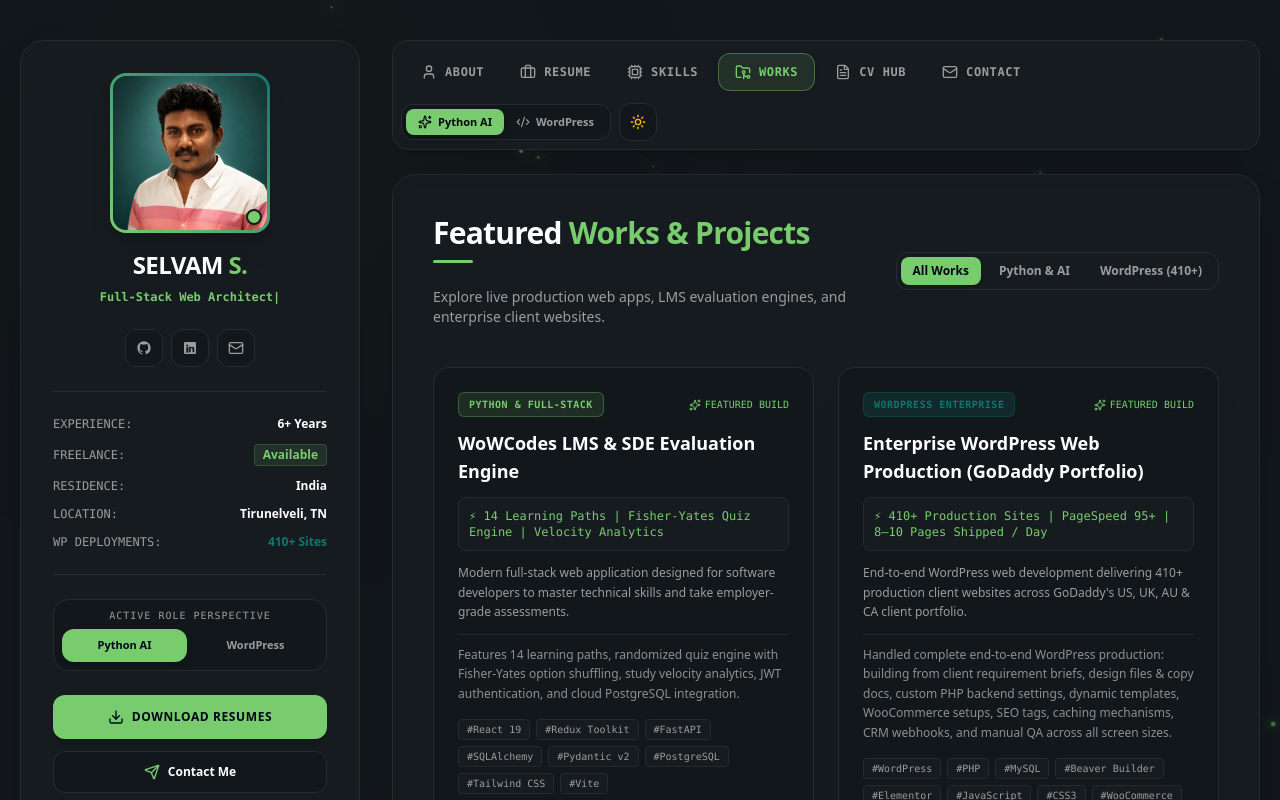
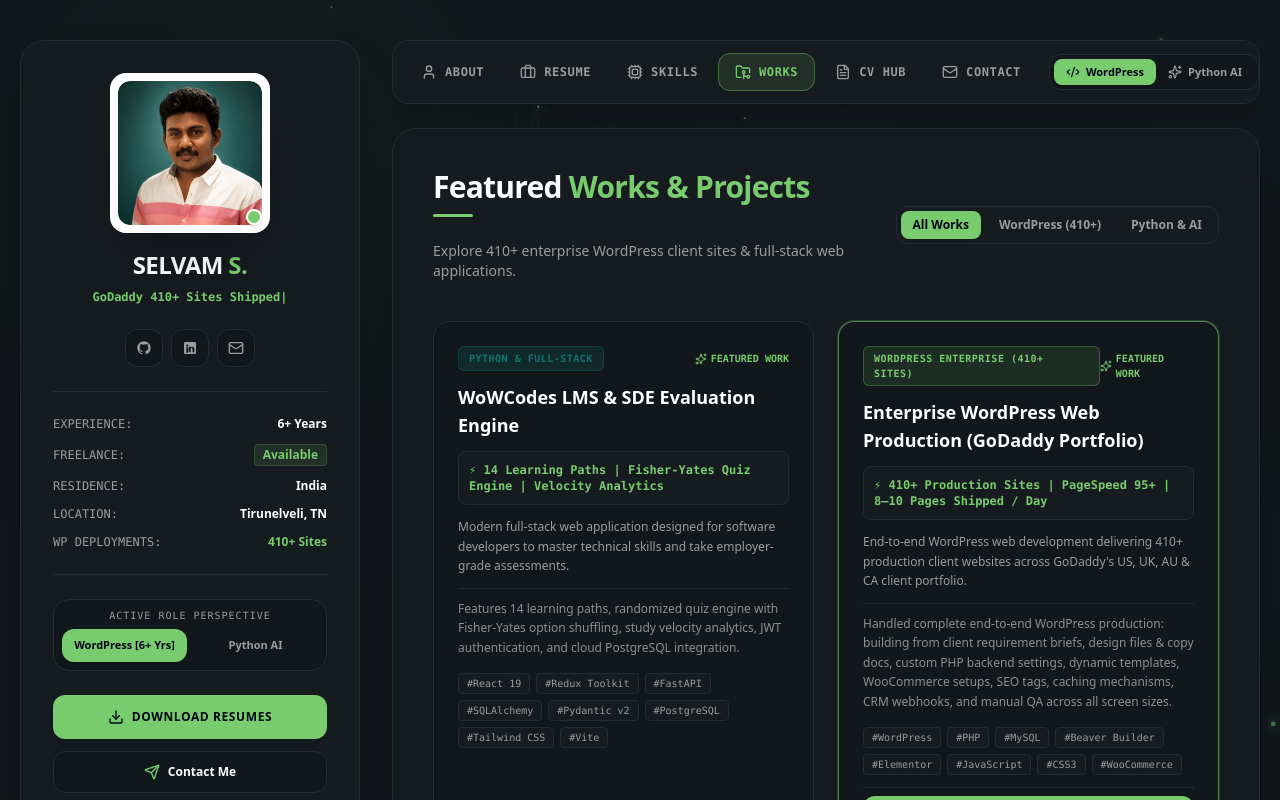
Before and after one commit to Selva-DevEyes/Selvam_SDE, a Next.js app: page / in a window 1280 px wide. Both pictures are taken after a click on the button "WORKS". Shown: the top 800 px of the page. Built offline with nearby package versions, Linux system fonts and the light colour scheme.

Commit message:
Prioritize WordPress role first, add white background avatar frame, enforce single row header nav

```diff
--- a/src/app/page.tsx
+++ b/src/app/page.tsx
@@ -13,7 +13,8 @@ import { BackgroundAnimation } from '@/components/BackgroundAnimation';
 
 export default function Home() {
   const [activeTab, setActiveTab] = useState<string>('about');
-  const [currentRole, setCurrentRole] = useState<'python-ai' | 'wordpress-fullstack'>('python-ai');
+  // Default prioritized role set to 'wordpress-fullstack' as requested
+  const [currentRole, setCurrentRole] = useState<'python-ai' | 'wordpress-fullstack'>('wordpress-fullstack');
   const [theme, setTheme] = useState<'dark' | 'light'>('dark');
 
   // Load theme preference
@@ -80,7 +81,7 @@ export default function Home() {
           {/* Right Main Content Window */}
           <div className="flex-1 w-full min-w-0">
 
-            {/* Top Floating Navigation Header */}
+            {/* Top Floating Navigation Header in Single Row */}
             <HeaderNav
               activeTab={activeTab}
               onTabChange={setActiveTab}
--- a/src/components/HeaderNav.tsx
+++ b/src/components/HeaderNav.tsx
@@ -30,17 +30,17 @@ export const HeaderNav: React.FC<HeaderNavProps> = ({
   ];
 
   return (
-    <header className="bg-[var(--bg-card)] border border-[var(--border-color)] rounded-2xl p-2 mb-6 flex flex-wrap items-center justify-between gap-2 shadow-xl sticky top-4 z-40 transition-colors duration-300">
+    <header className="bg-[var(--bg-card)] border border-[var(--border-color)] rounded-2xl p-2 mb-6 flex flex-nowrap items-center justify-between gap-2 shadow-xl sticky top-4 z-40 transition-colors duration-300 overflow-x-auto">
 
-      {/* Navigation Tabs */}
-      <nav className="flex items-center gap-1 overflow-x-auto py-1 px-1 scrollbar-none w-full sm:w-auto">
+      {/* Navigation Tabs - Strict Single Horizontal Row */}
+      <nav className="flex items-center gap-1 flex-nowrap overflow-x-auto py-1 px-1 whitespace-nowrap scrollbar-none shrink-0">
         {tabs.map((tab) => {
           const isActive = activeTab === tab.id;
           return (
             <button
               key={tab.id}
               onClick={() => onTabChange(tab.id)}
-              className={`flex items-center gap-2 px-3.5 sm:px-4 py-2.5 rounded-xl text-xs font-mono font-bold tracking-wider transition-all duration-300 ${
+              className={`flex items-center gap-2 px-3 sm:px-4 py-2.5 rounded-xl text-xs font-mono font-bold tracking-wider transition-all duration-300 shrink-0 ${
                 isActive
                   ? 'bg-[var(--accent-green-bg)] text-[var(--accent-green)] border border-[var(--accent-green)]/40 shadow-sm'
                   : 'text-[var(--text-muted)] hover:text-[var(--text-main)] hover:bg-slate-800/20'
@@ -56,38 +56,38 @@ export const HeaderNav: React.FC<HeaderNavProps> = ({
       </nav>
 
       {/* Right Controls: Role Switcher & Theme Toggle */}
-      <div className="flex items-center gap-2">
+      <div className="flex items-center gap-2 shrink-0">
 
-        {/* Role Switcher Pill */}
-        <div className="hidden md:flex items-center p-1 bg-[var(--bg-body)] rounded-xl border border-[var(--border-color)] text-xs">
+        {/* Role Switcher Pill (WordPress Prioritized First) */}
+        <div className="hidden lg:flex items-center p-1 bg-[var(--bg-body)] rounded-xl border border-[var(--border-color)] text-xs">
+          <button
+            onClick={() => onRoleToggle('wordpress-fullstack')}
+            className={`flex items-center gap-1.5 px-3 py-1.5 rounded-lg text-[11px] font-bold transition-all ${
+              currentRole === 'wordpress-fullstack'
+                ? 'bg-[var(--accent-green)] text-slate-950 shadow-md'
+                : 'text-[var(--text-muted)] hover:text-[var(--text-main)]'
+            }`}
+          >
+            <Code2 className="w-3.5 h-3.5" />
+            <span>WordPress</span>
+          </button>
           <button
             onClick={() => onRoleToggle('python-ai')}
             className={`flex items-center gap-1.5 px-3 py-1.5 rounded-lg text-[11px] font-bold transition-all ${
               currentRole === 'python-ai'
-                ? 'bg-[var(--accent-green)] text-slate-950 shadow-md'
+                ? 'bg-[var(--accent-cyan)] text-white shadow-md'
                 : 'text-[var(--text-muted)] hover:text-[var(--text-main)]'
             }`}
           >
             <Sparkles className="w-3.5 h-3.5" />
             <span>Python AI</span>
           </button>
-          <button
-            onClick={() => onRoleToggle('wordpress-fullstack')}
-            className={`flex items-center gap-1.5 px-3 py-1.5 rounded-lg text-[11px] font-bold transition-all ${
-              currentRole === 'wordpress-fullstack'
-                ? 'bg-[var(--accent-cyan)] text-white shadow-md'
-                : 'text-[var(--text-muted)] hover:text-[var(--text-main)]'
-            }`}
-          >
-            <Code2 className="w-3.5 h-3.5" />
-            <span>WordPress</span>
-          </button>
         </div>
 
         {/* Dark / Light Mode Toggle Button */}
         <button
           onClick={onThemeToggle}
-          className="p-2.5 rounded-xl bg-[var(--bg-body)] border border-[var(--border-color)] text-[var(--text-muted)] hover:text-[var(--accent-green)] hover:border-[var(--accent-green)]/40 transition-all flex items-center justify-center"
+          className="p-2.5 rounded-xl bg-[var(--bg-body)] border border-[var(--border-color)] text-[var(--text-muted)] hover:text-[var(--accent-green)] hover:border-[var(--accent-green)]/40 transition-all flex items-center justify-center shrink-0"
           title={`Switch to ${theme === 'dark' ? 'Light' : 'Dark'} Mode`}
           aria-label="Toggle Dark/Light Theme"
         >
--- a/src/components/ProfileSidebar.tsx
+++ b/src/components/ProfileSidebar.tsx
@@ -21,11 +21,12 @@ export const ProfileSidebar: React.FC<ProfileSidebarProps> = ({
   theme,
   onThemeToggle,
 }) => {
+  // WordPress role prioritized first in titles array
   const titles = [
-    "Python Developer & Data Analyst",
-    "WordPress Specialist (6+ Yrs)",
+    "WordPress Developer [6+ Yrs]",
     "Full-Stack Web Architect",
-    "GoDaddy 410+ Sites Shipped"
+    "GoDaddy 410+ Sites Shipped",
+    "Python Developer & Data Analyst"
   ];
   const [titleIdx, setTitleIdx] = useState(0);
 
@@ -42,21 +43,21 @@ export const ProfileSidebar: React.FC<ProfileSidebarProps> = ({
       {/* Top Profile Header */}
       <div className="flex flex-col items-center text-center space-y-4">
 
-        {/* Profile Image Frame with Glow */}
+        {/* Profile Image Frame with White Background & Balanced Margins */}
         <div className="relative group">
-          <div className="w-36 h-36 sm:w-40 sm:h-40 rounded-2xl bg-gradient-to-tr from-[var(--accent-green)] to-[var(--accent-cyan)] p-[3px] shadow-xl transition-transform duration-300 group-hover:scale-105 overflow-hidden">
-            <div className="w-full h-full bg-[var(--bg-body)] rounded-[13px] overflow-hidden relative transition-colors duration-300">
+          <div className="w-36 h-36 sm:w-40 sm:h-40 rounded-2xl bg-white p-1.5 shadow-2xl border-2 border-white transition-transform duration-300 group-hover:scale-105 overflow-hidden">
+            <div className="w-full h-full bg-white rounded-xl overflow-hidden relative flex items-center justify-center">
               <Image
                 src="/profile.jpg"
                 alt="Selvam S"
                 width={160}
                 height={160}
-                className="w-full h-full object-cover object-center"
+                className="w-full h-full object-cover object-center rounded-xl bg-white"
                 priority
               />
             </div>
           </div>
-          <span className="absolute bottom-2 right-2 w-4 h-4 rounded-full bg-[var(--accent-green)] border-2 border-[var(--bg-card)] shadow-md" />
+          <span className="absolute bottom-2 right-2 w-4 h-4 rounded-full bg-[var(--accent-green)] border-2 border-white shadow-md" />
         </div>
 
         {/* Name & Subtitle */}
@@ -137,35 +138,35 @@ export const ProfileSidebar: React.FC<ProfileSidebarProps> = ({
         </div>
         <div className="flex justify-between items-center">
           <span className="text-[var(--text-muted)] font-mono">WP DEPLOYMENTS:</span>
-          <span className="font-semibold text-[var(--accent-cyan)]">410+ Sites</span>
+          <span className="font-semibold text-[var(--accent-green)] font-bold">410+ Sites</span>
         </div>
       </div>
 
-      {/* Role Focus Switcher Toggle */}
+      {/* Role Focus Switcher Toggle (WordPress Prioritized First) */}
       <div className="p-2 rounded-2xl bg-[var(--bg-body)] border border-[var(--border-color)] mb-6 space-y-1.5 transition-colors duration-300">
         <div className="text-[10px] font-mono text-[var(--text-muted)] text-center uppercase tracking-widest">
           Active Role Perspective
         </div>
         <div className="grid grid-cols-2 gap-1.5 text-[11px]">
           <button
-            onClick={() => onRoleToggle('python-ai')}
+            onClick={() => onRoleToggle('wordpress-fullstack')}
             className={`py-2 px-2 rounded-xl font-bold transition-all ${
-              currentRole === 'python-ai'
+              currentRole === 'wordpress-fullstack'
                 ? 'bg-[var(--accent-green)] text-slate-950 shadow-md'
                 : 'text-[var(--text-muted)] hover:text-[var(--text-main)]'
             }`}
           >
-            Python AI
+            WordPress [6+ Yrs]
           </button>
           <button
-            onClick={() => onRoleToggle('wordpress-fullstack')}
+            onClick={() => onRoleToggle('python-ai')}
             className={`py-2 px-2 rounded-xl font-bold transition-all ${
-              currentRole === 'wordpress-fullstack'
+              currentRole === 'python-ai'
                 ? 'bg-[var(--accent-cyan)] text-white shadow-md'
                 : 'text-[var(--text-muted)] hover:text-[var(--text-main)]'
             }`}
           >
-            WordPress
+            Python AI
           </button>
         </div>
       </div>
--- a/src/components/ProjectsSection.tsx
+++ b/src/components/ProjectsSection.tsx
@@ -1,17 +1,18 @@
 'use client';
 
 import React, { useState } from 'react';
-import { PORTFOLIO_DATA, Project } from '@/data/portfolioData';
+import { PORTFOLIO_DATA } from '@/data/portfolioData';
 import { GithubIcon } from '@/components/Icons';
-import { ExternalLink, Sparkles, Globe, Layers, ChevronDown, ChevronUp } from 'lucide-react';
+import { ExternalLink, Sparkles, Globe, ChevronDown, ChevronUp, CheckCircle2 } from 'lucide-react';
 
 interface ProjectsSectionProps {
   currentRole: 'python-ai' | 'wordpress-fullstack';
 }
 
-export const ProjectsSection: React.FC<ProjectsSectionProps> = ({ currentRole }) => {
-  const [filter, setFilter] = useState<'all' | 'python-ai' | 'wordpress'>('all');
-  const [expandedClientListId, setExpandedClientListId] = useState<string | null>(null);
+export const ProjectsSection: React.FC<ProjectsSectionProps> = () => {
+  const [filter, setFilter] = useState<'all' | 'wordpress' | 'python-ai'>('all');
+  // Open live client list drawer by default for GoDaddy WordPress project
+  const [expandedClientListId, setExpandedClientListId] = useState<string | null>('proj-godaddy-corporate-wordpress');
 
   const projects = PORTFOLIO_DATA.projects.filter((p) => {
     if (filter === 'all') return true;
@@ -21,14 +22,14 @@ export const ProjectsSection: React.FC<ProjectsSectionProps> = ({ currentRole })
   return (
     <div className="space-y-10 animate-in fade-in duration-300">
 
-      {/* Title */}
+      {/* Title & Role Priority Banner */}
       <div className="flex flex-col sm:flex-row sm:items-center justify-between gap-4">
         <div>
           <h2 className="text-2xl sm:text-3xl font-extrabold text-[var(--text-main)] tracking-tight title-line">
             Featured <span className="text-[var(--accent-green)]">Works & Projects</span>
           </h2>
           <p className="text-xs sm:text-sm text-[var(--text-muted)]">
-            Explore live production web apps, LMS evaluation engines, and enterprise client websites.
+            Explore 410+ enterprise WordPress client sites & full-stack web applications.
           </p>
         </div>
 
@@ -45,24 +46,24 @@ export const ProjectsSection: React.FC<ProjectsSectionProps> = ({ currentRole })
             All Works
           </button>
           <button
-            onClick={() => setFilter('python-ai')}
+            onClick={() => setFilter('wordpress')}
             className={`px-3 py-1.5 rounded-lg font-bold transition-all ${
-              filter === 'python-ai'
+              filter === 'wordpress'
                 ? 'bg-[var(--accent-green)] text-slate-950 shadow-sm'
                 : 'text-[var(--text-muted)] hover:text-[var(--text-main)]'
             }`}
           >
-            Python & AI
+            WordPress (410+)
           </button>
           <button
-            onClick={() => setFilter('wordpress')}
+            onClick={() => setFilter('python-ai')}
             className={`px-3 py-1.5 rounded-lg font-bold transition-all ${
-              filter === 'wordpress'
+              filter === 'python-ai'
                 ? 'bg-[var(--accent-cyan)] text-white shadow-sm'
                 : 'text-[var(--text-muted)] hover:text-[var(--text-main)]'
             }`}
           >
-            WordPress (410+)
+            Python & AI
           </button>
         </div>
       </div>
@@ -70,30 +71,34 @@ export const ProjectsSection: React.FC<ProjectsSectionProps> = ({ currentRole })
       {/* Projects Grid */}
       <div className="grid md:grid-cols-2 gap-6">
         {projects.map((proj) => {
-          const isPython = proj.category === 'python-ai';
+          const isWordpress = proj.category === 'wordpress';
           const isExpanded = expandedClientListId === proj.id;
 
           return (
             <div
               key={proj.id}
-              className="p-6 rounded-2xl bg-[var(--bg-body)] border border-[var(--border-color)] hover:border-[var(--accent-green)]/40 transition-all duration-300 flex flex-col justify-between space-y-4 group shadow-xl"
+              className={`p-6 rounded-2xl bg-[var(--bg-body)] border transition-all duration-300 flex flex-col justify-between space-y-4 group shadow-xl ${
+                isWordpress && proj.clientUrls
+                  ? 'border-[var(--accent-green)]/60 bg-[var(--accent-green-bg)]/10 ring-1 ring-[var(--accent-green)]/20'
+                  : 'border-[var(--border-color)] hover:border-[var(--accent-green)]/40'
+              }`}
             >
               <div className="space-y-3">
                 {/* Category & Badge */}
                 <div className="flex items-center justify-between">
                   <span
                     className={`text-[10px] font-mono font-bold uppercase tracking-wider px-2.5 py-1 rounded-md border ${
-                      isPython
+                      isWordpress
                         ? 'bg-[var(--accent-green-bg)] text-[var(--accent-green)] border-[var(--accent-green)]/30'
                         : 'bg-[var(--accent-cyan-bg)] text-[var(--accent-cyan)] border-[var(--accent-cyan)]/30'
                     }`}
                   >
-                    {isPython ? 'Python & Full-Stack' : 'WordPress Enterprise'}
+                    {isWordpress ? 'WordPress Enterprise (410+ Sites)' : 'Python & Full-Stack'}
                   </span>
 
                   {proj.featured && (
-                    <span className="text-[10px] font-mono text-[var(--accent-green)] flex items-center gap-1">
-                      <Sparkles className="w-3 h-3" /> FEATURED BUILD
+                    <span className="text-[10px] font-mono text-[var(--accent-green)] flex items-center gap-1 font-bold">
+                      <Sparkles className="w-3 h-3" /> FEATURED WORK
                     </span>
                   )}
                 </div>
@@ -105,7 +110,7 @@ export const ProjectsSection: React.FC<ProjectsSectionProps> = ({ currentRole })
 
                 {/* Metrics Highlight */}
                 {proj.metrics && (
-                  <div className="text-xs font-mono text-[var(--accent-green)] bg-[var(--bg-card)] p-2.5 rounded-lg border border-[var(--border-color)]">
+                  <div className="text-xs font-mono text-[var(--accent-green)] bg-[var(--bg-card)] p-2.5 rounded-lg border border-[var(--border-color)] font-semibold">
                     ⚡ {proj.metrics}
                   </div>
                 )}
@@ -134,24 +139,24 @@ export const ProjectsSection: React.FC<ProjectsSectionProps> = ({ currentRole })
                   ))}
                 </div>
 
-                {/* Client Live Websites Drawer (for GoDaddy WordPress project) */}
+                {/* Highlighted Live Client Websites Drawer for GoDaddy WordPress Projects */}
                 {proj.clientUrls && proj.clientUrls.length > 0 && (
                   <div className="pt-2 border-t border-[var(--border-color)]">
                     <button
                       onClick={() => setExpandedClientListId(isExpanded ? null : proj.id)}
-                      className="w-full flex items-center justify-between text-xs font-mono text-[var(--accent-cyan)] bg-[var(--accent-cyan-bg)] p-2.5 rounded-xl border border-[var(--accent-cyan)]/20 hover:opacity-90 transition-all"
+                      className="w-full flex items-center justify-between text-xs font-mono font-bold text-slate-950 bg-[var(--accent-green)] p-3 rounded-xl hover:opacity-90 transition-all shadow-md"
                     >
-                      <span className="flex items-center gap-1.5">
-                        <Globe className="w-3.5 h-3.5" />
-                        <span>View Live Client Websites ({proj.clientUrls.length})</span>
+                      <span className="flex items-center gap-2">
+                        <Globe className="w-4 h-4" />
+                        <span>VERIFIED LIVE CLIENT WEBSITES ({proj.clientUrls.length})</span>
                       </span>
                       {isExpanded ? <ChevronUp className="w-4 h-4" /> : <ChevronDown className="w-4 h-4" />}
                     </button>
 
                     {isExpanded && (
-                      <div className="mt-3 p-3 rounded-xl bg-[var(--bg-card)] border border-[var(--border-color)] space-y-2 max-h-56 overflow-y-auto scrollbar-thin">
-                        <div className="text-[10px] font-mono text-[var(--text-muted)] uppercase tracking-wider mb-2">
-                          Production Websites Delivered:
+                      <div className="mt-3 p-3 rounded-xl bg-[var(--bg-card)] border border-[var(--accent-green)]/30 space-y-2 max-h-64 overflow-y-auto scrollbar-thin">
+                        <div className="text-[10px] font-mono text-[var(--accent-green)] uppercase tracking-wider font-bold mb-2 flex items-center gap-1">
+                          <CheckCircle2 className="w-3.5 h-3.5" /> 21 Live Client Sites Delivered at vSplash (GoDaddy):
                         </div>
                         <div className="grid grid-cols-1 sm:grid-cols-2 gap-2 text-xs">
                           {proj.clientUrls.map((client, idx) => (
@@ -160,10 +165,10 @@ export const ProjectsSection: React.FC<ProjectsSectionProps> = ({ currentRole })
                               href={client.url}
                               target="_blank"
                               rel="noopener noreferrer"
-                              className="p-2 rounded-lg bg-[var(--bg-body)] border border-[var(--border-color)] text-[var(--text-main)] hover:text-[var(--accent-cyan)] hover:border-[var(--accent-cyan)]/40 transition-all flex items-center justify-between text-[11px]"
+                              className="p-2 rounded-lg bg-[var(--bg-body)] border border-[var(--border-color)] text-[var(--text-main)] hover:text-[var(--accent-green)] hover:border-[var(--accent-green)]/40 transition-all flex items-center justify-between text-[11px] font-mono"
                             >
                               <span className="truncate">{client.name}</span>
-                              <ExternalLink className="w-3 h-3 text-[var(--text-muted)] shrink-0 ml-1" />
+                              <ExternalLink className="w-3 h-3 text-[var(--accent-green)] shrink-0 ml-1" />
                             </a>
                           ))}
                         </div>
@@ -183,7 +188,7 @@ export const ProjectsSection: React.FC<ProjectsSectionProps> = ({ currentRole })
                     className="flex-1 py-2.5 rounded-xl bg-[var(--accent-green)] text-slate-950 font-bold text-xs flex items-center justify-center gap-1.5 hover:opacity-90 transition-all shadow-md"
                   >
                     <ExternalLink className="w-3.5 h-3.5" />
-                    <span>LIVE DEMO</span>
+                    <span>VISIT WEBSITE</span>
                   </a>
                 )}
 
```
